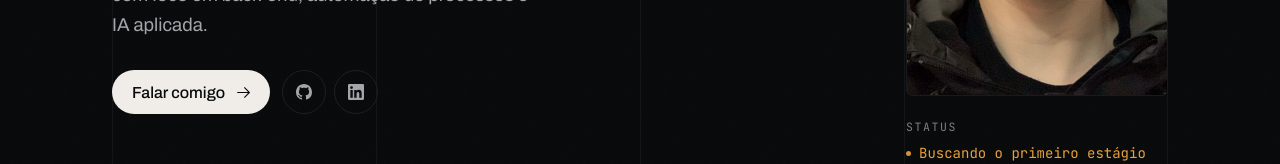
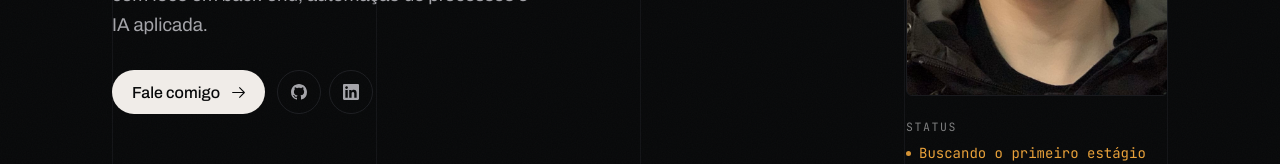
Before and after one commit to Devduu/Portfolio, a React (Vite) app: page / in a window 1280 px wide. Shown: the part 494-658 px from the top of the page. Built offline with nearby package versions, Linux system fonts and the light colour scheme.

Commit message:
Ajusta texto do botão de contato

```diff
--- a/src/components/layout/Navbar.jsx
+++ b/src/components/layout/Navbar.jsx
@@ -103,7 +103,7 @@ export default function Navbar({ ativa, claro, aoAlternarTema }) {
 
         <div className="cont menu__acoes" style={{ '--i': total }}>
           <a className="btn btn--ac" href="#contato" onClick={fechar}>
-            Falar comigo
+            Fale comigo
             <IconeSeta />
           </a>
           {REDES.map((r) => {
--- a/src/components/secoes/Hero.jsx
+++ b/src/components/secoes/Hero.jsx
@@ -29,7 +29,7 @@ export default function Hero() {
 
           <div className="hero__ac">
             <a className="cta" href="#contato">
-              Falar comigo
+              Fale comigo
               <IconeSeta />
             </a>
             {PESSOA.curriculo && (
```
